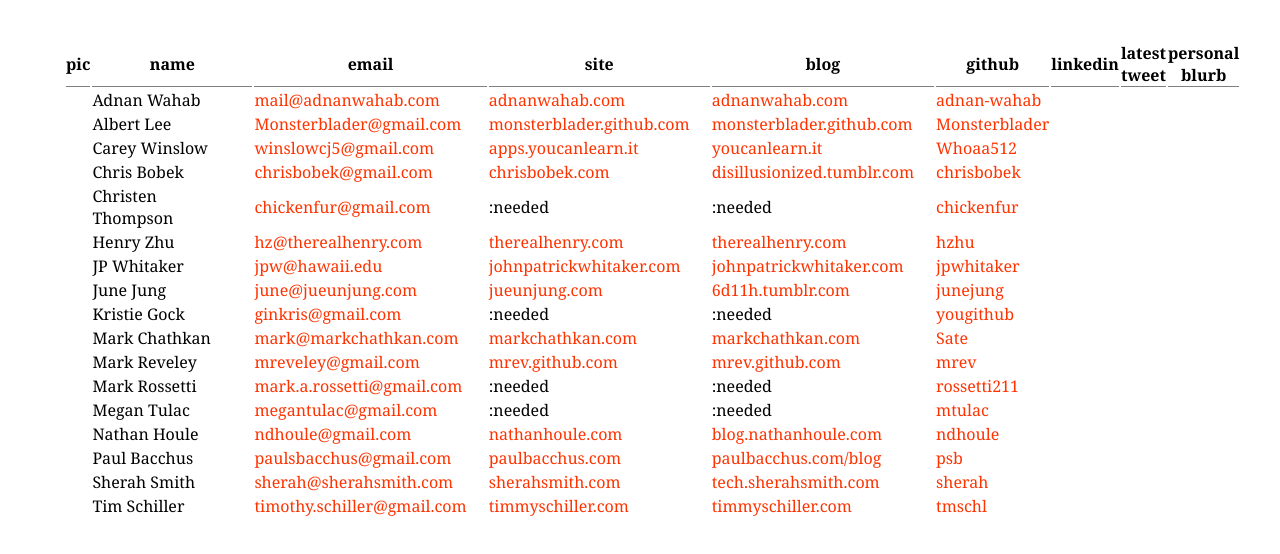
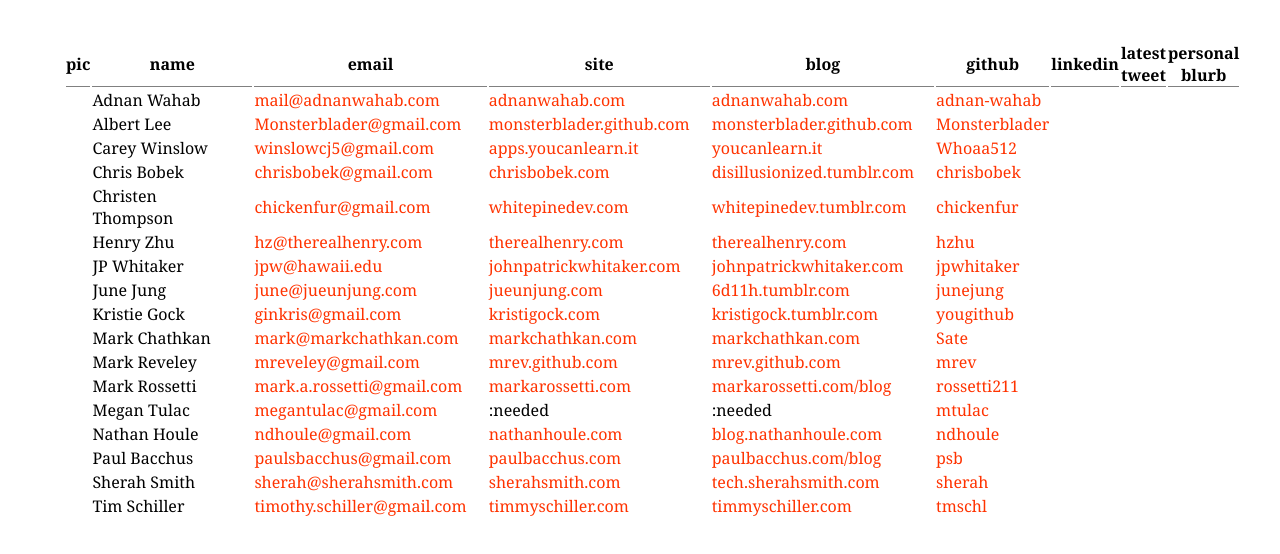
Before and after one commit to aifeelit/hack-reactor-student-dir, a plain HTML site: page output/index.html in a window 1280 px wide. Drawn offline with Linux system fonts and the light colour scheme.

Commit message:
added kristie and mark r. site's blog

```diff
--- a/output/index.html
+++ b/output/index.html
@@ -2,7 +2,7 @@
 <html lang="en">
   <head>
     <meta charset="utf-8">
-    <title>Catalyst Student Directory</title>
+    <title>A Brand New nanoc Site - </title>
     <link rel="stylesheet" type="text/css" href="/style.css" media="screen">
 
     <!-- you don't need to keep this, but it's cool for stats! -->
@@ -70,8 +70,8 @@
 		<td id="pic-td"></td>
 		<td id="name-td">Christen Thompson</td>
 		<td id="email-td"><a href="mailto:chickenfur@gmail.com">chickenfur@gmail.com</a></td>
-		<td id="site-td">:needed</td>
-		<td id="blog-td">:needed</td>
+		<td id="site-td"><a href="http://whitepinedev.com/">whitepinedev.com</a></td>
+		<td id="blog-td"><a href="http://whitepinedev.tumblr.com/">whitepinedev.tumblr.com</a></td>
 		<td id="github-td"><a href="https://github.com/chickenfur">chickenfur</a></td>
 		<td id="linkedin-td"></td>
 		<td id="latest-tweet-td"></td>
@@ -114,8 +114,8 @@
 		<td id="pic-td"></td>
 		<td id="name-td">Kristie Gock</td>
 		<td id="email-td"><a href="mailto:ginkris@gmail.com">ginkris@gmail.com</a></td>
-		<td id="site-td">:needed</td>
-		<td id="blog-td">:needed</td>
+		<td id="site-td"><a href="http://www.kristigock.com/">kristigock.com</a></td>
+		<td id="blog-td"><a href="http://kristigock.tumblr.com/">kristigock.tumblr.com</a></td>
 		<td id="github-td"><a href="https://github.com/yougithub">yougithub</a></td>
 		<td id="linkedin-td"></td>
 		<td id="latest-tweet-td"></td>
@@ -147,8 +147,8 @@
 		<td id="pic-td"></td>
 		<td id="name-td">Mark Rossetti</td>
 		<td id="email-td"><a href="mailto:mark.a.rossetti@gmail.com">mark.a.rossetti@gmail.com</a></td>
-		<td id="site-td">:needed</td>
-		<td id="blog-td">:needed</td>
+		<td id="site-td"><a href="http://www.markarossetti.com/">markarossetti.com</a></td>
+		<td id="blog-td"><a href="http://www.markarossetti.com/blog">markarossetti.com/blog</a></td>
 		<td id="github-td"><a href="https://github.com/rossetti211">rossetti211</a></td>
 		<td id="linkedin-td"></td>
 		<td id="latest-tweet-td"></td>
```
Also changed, not shown: content/index.html (+3 -3 lines), 2 other files.
